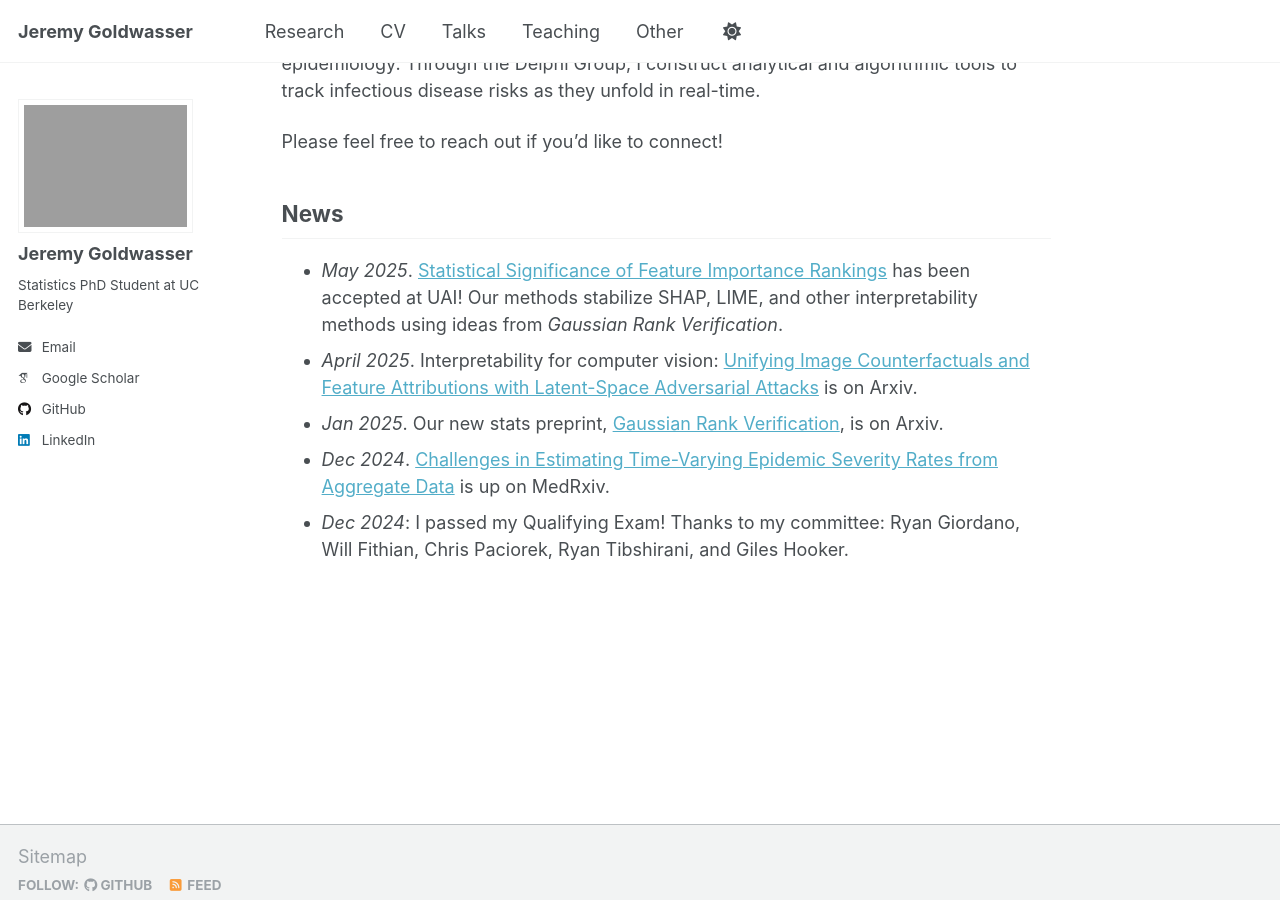
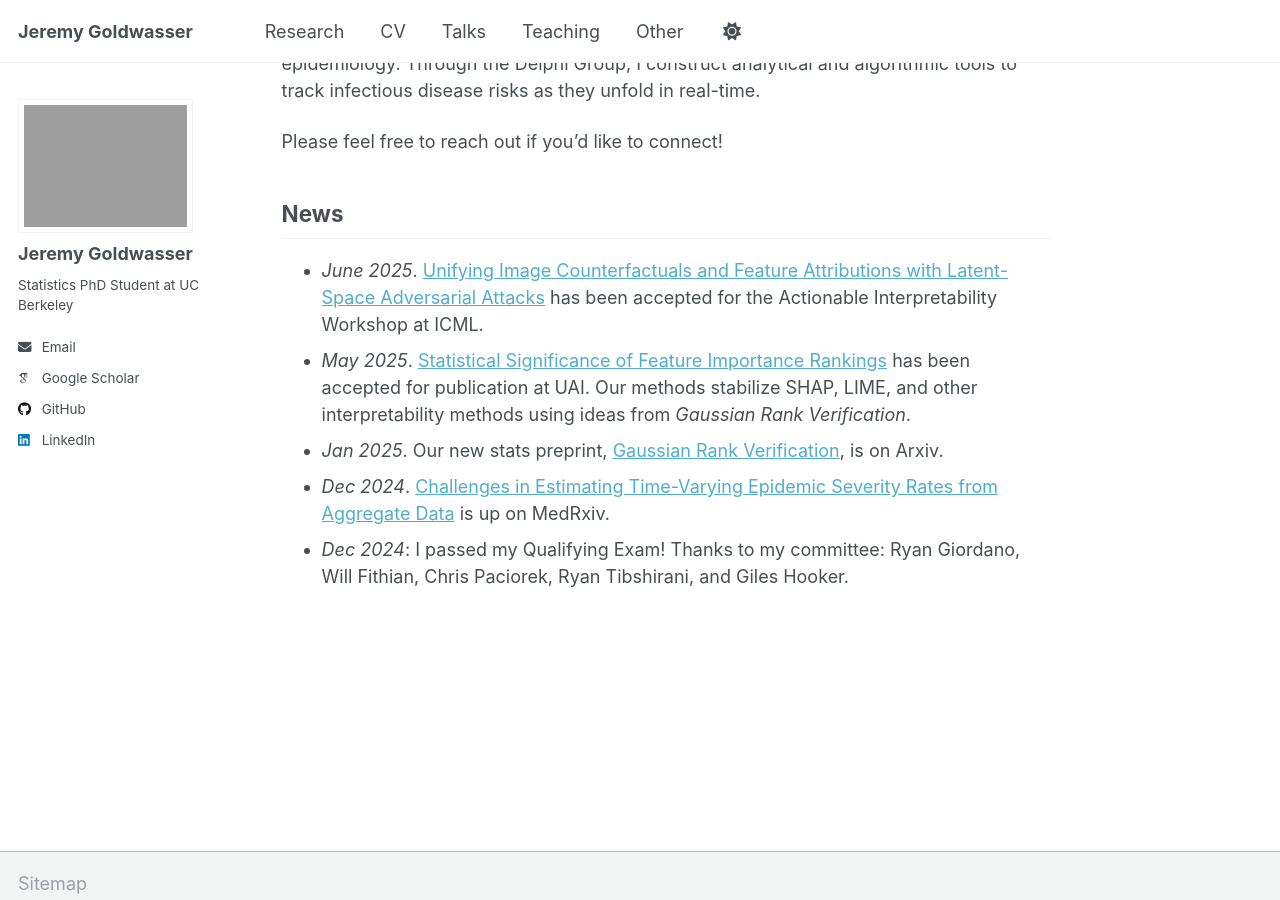
Before and after one commit to jeremy-goldwasser/jeremy-goldwasser.github.io, a Jekyll site: the page built from _pages/about.md, in a window 1280 px wide and 900 px high, scrolled down 557 px. Built offline with Jekyll 4.4.1, drawn with Linux system fonts in a browser that asks for light colours; some web fonts are replaced.

Commit message:
Update about.md

```diff
--- a/_pages/about.md
+++ b/_pages/about.md
@@ -23,8 +23,8 @@ While I am broadly interested in ML for health, my current applied emphasis is i
 Please feel free to reach out if you'd like to connect!
 
 ## News
-- *May 2025*. [Statistical Significance of Feature Importance Rankings](https://arxiv.org/abs/2401.15800) has been accepted at UAI! Our methods stabilize SHAP, LIME, and other interpretability methods using ideas from *Gaussian Rank Verification*.
-- *April 2025*. Interpretability for computer vision: [Unifying Image Counterfactuals and Feature Attributions with Latent-Space Adversarial Attacks](https://arxiv.org/abs/2504.15479) is on Arxiv.
+- *June 2025*. [Unifying Image Counterfactuals and Feature Attributions with Latent-Space Adversarial Attacks](https://arxiv.org/abs/2504.15479) has been accepted for the Actionable Interpretability Workshop at ICML.
+- *May 2025*. [Statistical Significance of Feature Importance Rankings](https://arxiv.org/abs/2401.15800) has been accepted for publication at UAI. Our methods stabilize SHAP, LIME, and other interpretability methods using ideas from *Gaussian Rank Verification*.
 - *Jan 2025*. Our new stats preprint, [Gaussian Rank Verification](https://arxiv.org/abs/2501.14142), is on Arxiv.
 - *Dec 2024*. [Challenges in Estimating Time-Varying Epidemic Severity Rates from Aggregate Data](https://www.medrxiv.org/content/10.1101/2024.12.27.24319518v1) is up on MedRxiv.
 - *Dec 2024*: I passed my Qualifying Exam! Thanks to my committee: Ryan Giordano, Will Fithian, Chris Paciorek, Ryan Tibshirani, and Giles Hooker.
```
